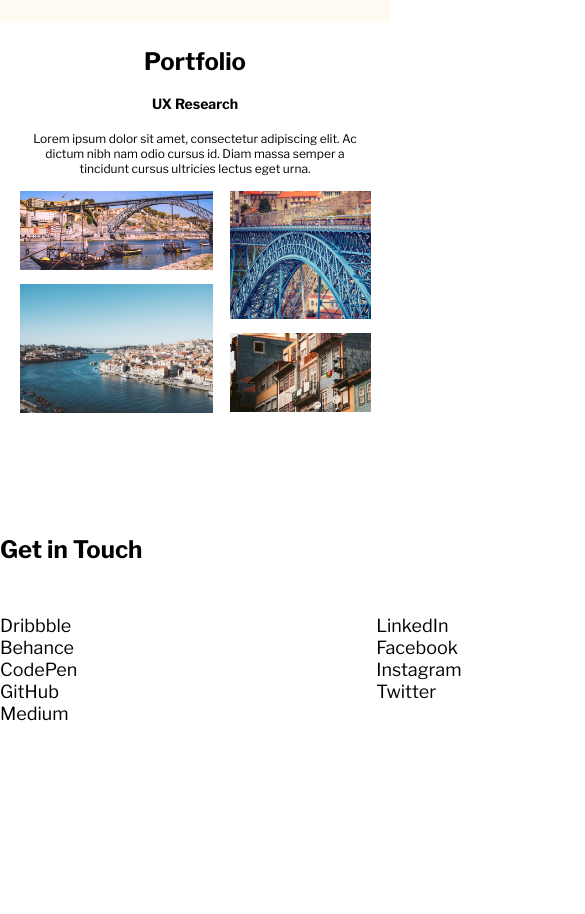
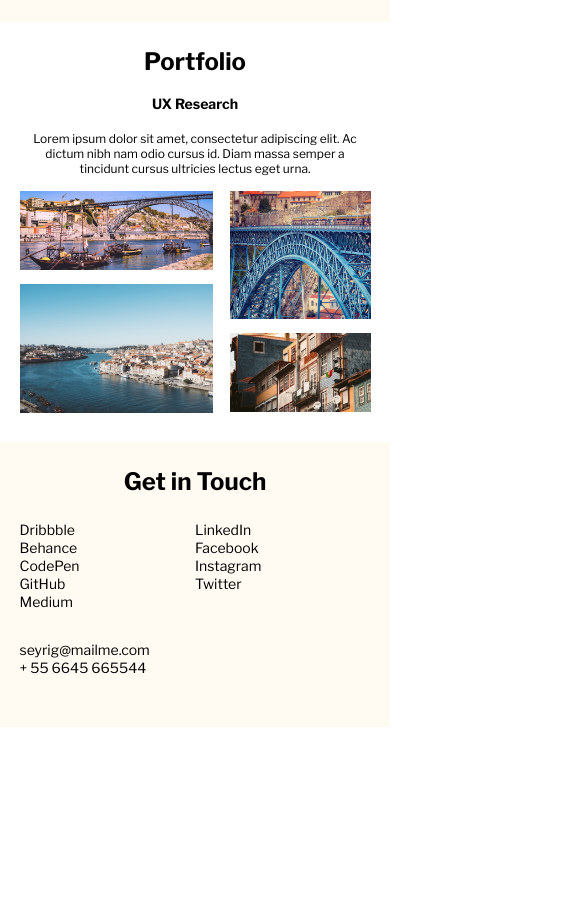
Before and after one commit to jamboooooo/porto, a plain HTML site: page index.html in a window 390 px wide. Shown: the part 1155-2069 px from the top of the page, 585 px wide, since content can reach past the window. After the commit the page ends 1882 px from the top, so only its background shows below. Drawn offline with nearby package versions, Linux system fonts and the light colour scheme.

Commit message:
add adaptation completed

```diff
--- a/media.css
+++ b/media.css
@@ -170,4 +170,29 @@
 		margin-bottom: 10px;
 	}
 
+	.contact-text {
+		width: 90%;
+		margin: auto;
+		padding-top: 25px;
+		padding-bottom: 50px;
+	}
+
+	.contact-text h3 {
+		text-align: center;
+	}
+
+	.contact-block ul {
+		font-size: 14px;
+		line-height: 18px;
+		width: 50%;
+		margin-bottom: 30px;
+	}
+
+	.contact-block ul:last-child {
+		margin-bottom: 0;
+	}
+
+	.contact-text h3 {
+		margin-bottom: 25px;
+	}
 }
--- a/style.css
+++ b/style.css
@@ -251,8 +251,12 @@ h3 {
 	width: 255px;
 }
 
+.contact {
+	background-color: #FFFAF2;
+}
+
 .contact-text {
-	width: 1110px;
+	max-width: 1110px;
 	margin: auto;
 	padding-top: 93px;
 	padding-bottom: 189px;
@@ -261,7 +265,7 @@ h3 {
 .contact-block {
 	display: flex;
 	justify-content: space-between;
-	width: 928px;
+	flex-wrap: wrap;
 }
 
 .contact-block ul {
```
